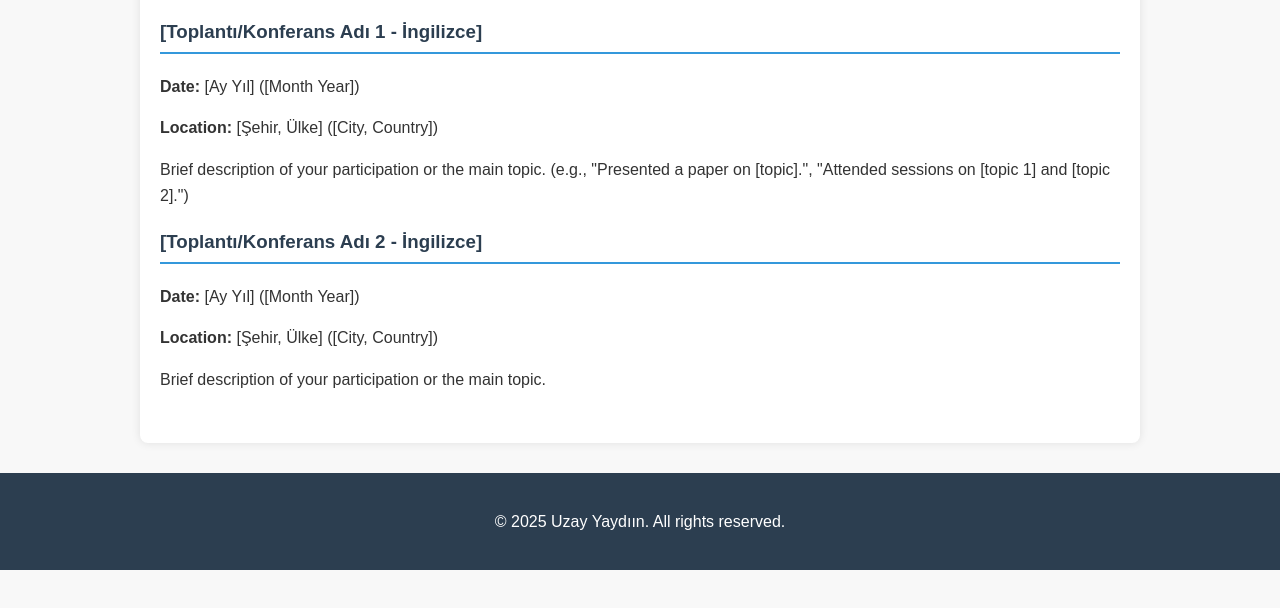
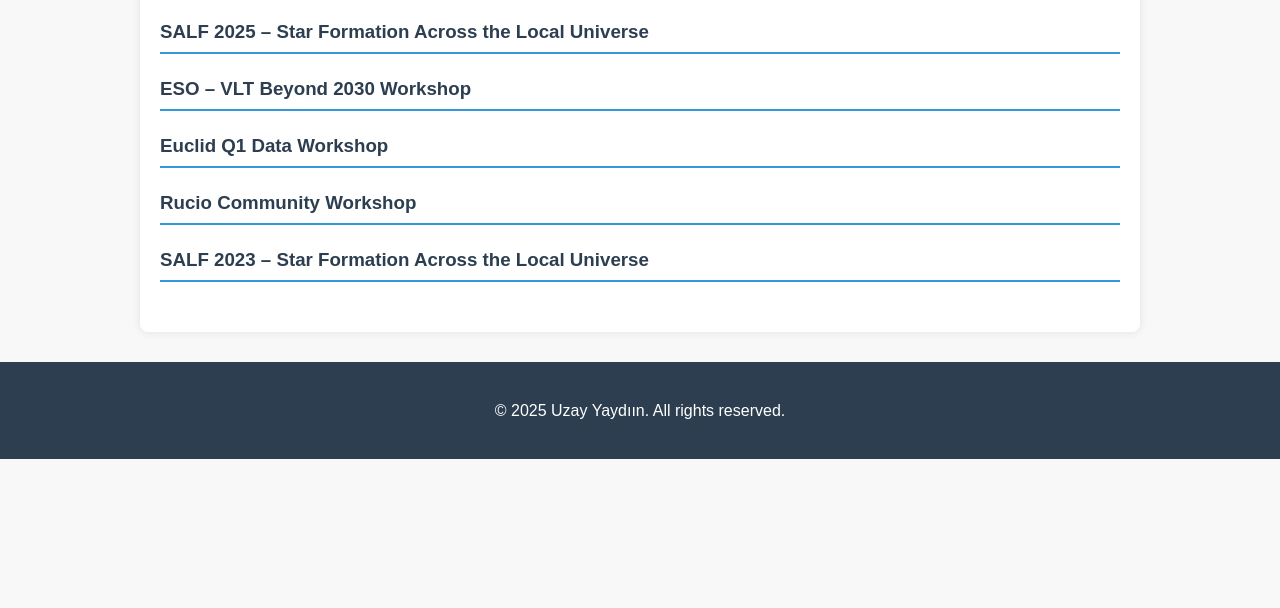
Before and after one commit to uzayyaydiin/uzayyaydiin.github.io, a plain HTML site: page conferences.html in a window 1280 px wide. Shown: the part 166-774 px from the top of the page. Drawn offline with Linux system fonts and the light colour scheme.

Commit message:
Update conference page with new titles and events
Updated the title and added new conference entries.

```diff
--- a/conferences.html
+++ b/conferences.html
@@ -3,9 +3,10 @@
 <head>
     <meta charset="UTF-8">
     <meta name="viewport" content="width=device-width, initial-scale=1.0">
-    <title>Uzay Yaydıın - Katıldığım Toplantılar & Konferanslar</title>
+    <title>Uzay Yaydıın - Conferences & Meetings</title>
     <link rel="stylesheet" href="assets/css/style.css">
 </head>
+
 <body>
     <header>
         <nav>
@@ -13,7 +14,8 @@
                 <li><a href="index.html">Ana Sayfa</a></li>
                 <li><a href="publications.html">Yayınlar</a></li>
                 <li><a href="research.html">Araştırma</a></li>
-                <li><a href="conferences.html">Conferences & Meetings</a></li> <li><a href="cv.pdf" target="_blank">CV</a></li>
+                <li><a href="conferences.html">Conferences & Meetings</a></li>
+                <li><a href="cv.pdf" target="_blank">CV</a></li>
                 <li><a href="contact.html">İletişim</a></li>
             </ul>
         </nav>
@@ -21,21 +23,29 @@
 
     <main>
         <section id="conferences-meetings">
-            <h1>Conferences & Meetings</h1> <div class="meeting-item">
-                <h3>[Toplantı/Konferans Adı 1 - İngilizce]</h3>
-                <p><strong>Date:</strong> [Ay Yıl] ([Month Year])</p>
-                <p><strong>Location:</strong> [Şehir, Ülke] ([City, Country])</p>
-                <p>Brief description of your participation or the main topic. (e.g., "Presented a paper on [topic].", "Attended sessions on [topic 1] and [topic 2].")</p>
-                </div>
+            <h1>Conferences & Meetings</h1>
 
             <div class="meeting-item">
-                <h3>[Toplantı/Konferans Adı 2 - İngilizce]</h3>
-                <p><strong>Date:</strong> [Ay Yıl] ([Month Year])</p>
-                <p><strong>Location:</strong> [Şehir, Ülke] ([City, Country])</p>
-                <p>Brief description of your participation or the main topic.</p>
+                <h3>SALF 2025 – Star Formation Across the Local Universe</h3>
             </div>
 
-            </section>
+            <div class="meeting-item">
+                <h3>ESO – VLT Beyond 2030 Workshop</h3>
+            </div>
+
+            <div class="meeting-item">
+                <h3>Euclid Q1 Data Workshop</h3>
+            </div>
+
+            <div class="meeting-item">
+                <h3>Rucio Community Workshop</h3>
+            </div>
+
+            <div class="meeting-item">
+                <h3>SALF 2023 – Star Formation Across the Local Universe</h3>
+            </div>
+
+        </section>
     </main>
 
     <footer>
```
